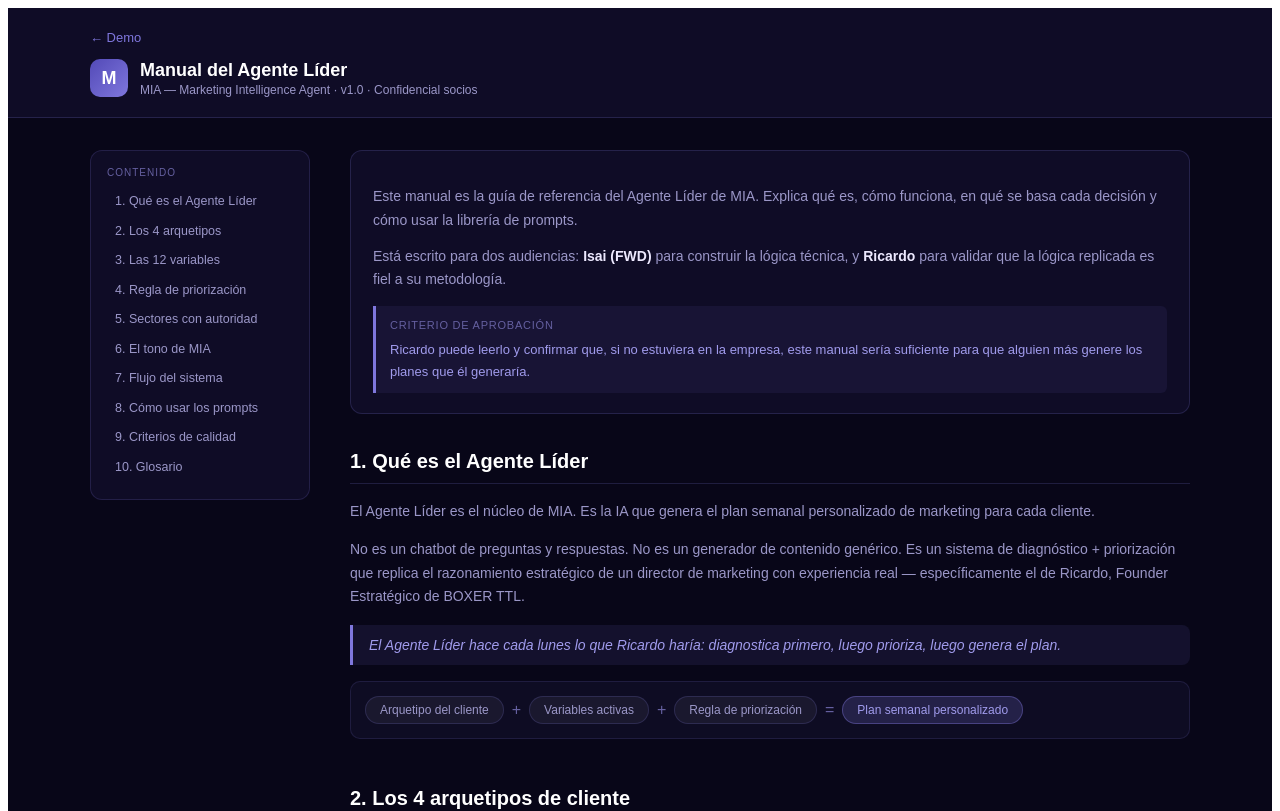
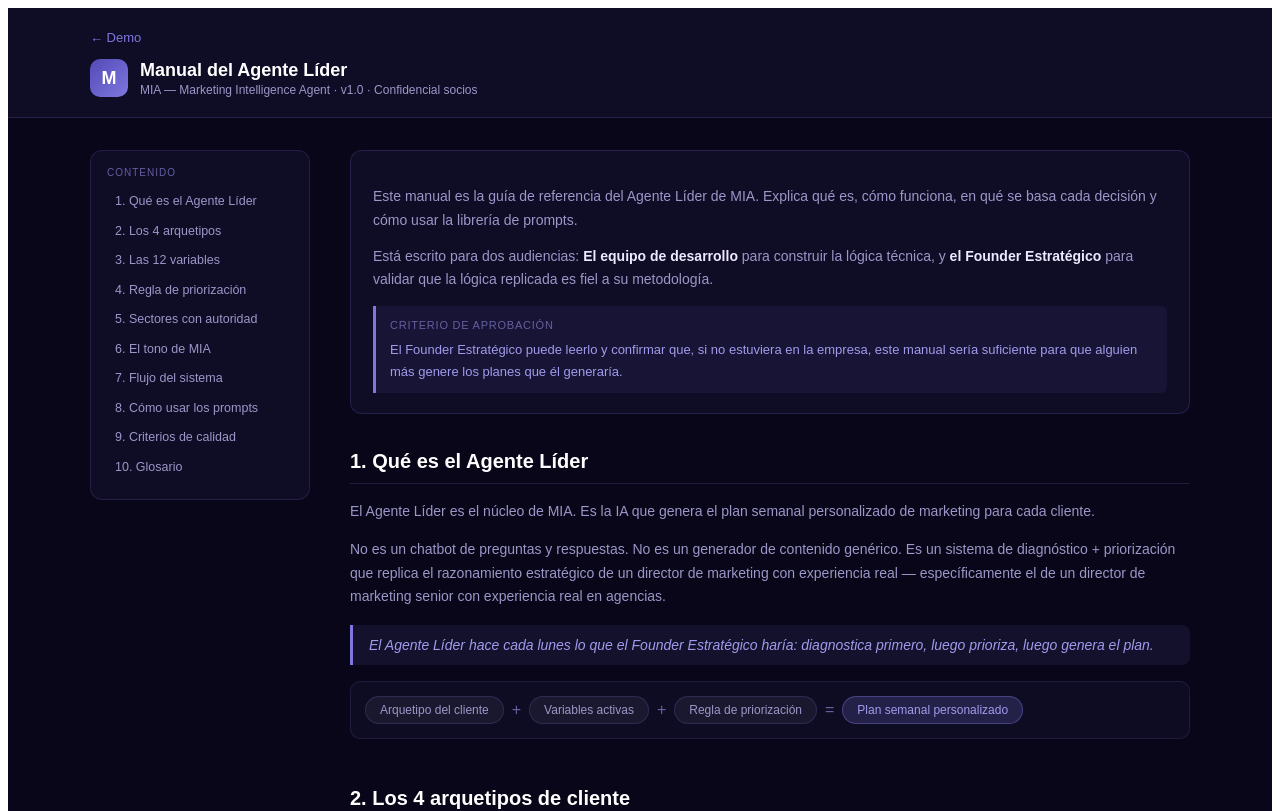
Before and after one commit to angelavlqzg-code/MIA-demo-v1.0, a Next.js app: page /manual in a window 1280 px wide. Shown: the top 811 px of the page. Built offline with nearby package versions, Linux system fonts and the light colour scheme.

Commit message:
Add files via upload

```diff
--- a/pages/manual.js
+++ b/pages/manual.js
@@ -52,10 +52,10 @@
             {/* Intro */}
             <div className="man-intro-box">
               <p>Este manual es la guía de referencia del Agente Líder de MIA. Explica qué es, cómo funciona, en qué se basa cada decisión y cómo usar la librería de prompts.</p>
-              <p style={{marginTop: 8}}>Está escrito para dos audiencias: <strong>Isai (FWD)</strong> para construir la lógica técnica, y <strong>Ricardo</strong> para validar que la lógica replicada es fiel a su metodología.</p>
+              <p style={{marginTop: 8}}>Está escrito para dos audiencias: <strong>El equipo de desarrollo</strong> para construir la lógica técnica, y <strong>el Founder Estratégico</strong> para validar que la lógica replicada es fiel a su metodología.</p>
               <div className="man-criterio">
                 <span className="man-criterio-label">Criterio de aprobación</span>
-                Ricardo puede leerlo y confirmar que, si no estuviera en la empresa, este manual sería suficiente para que alguien más genere los planes que él generaría.
+                El Founder Estratégico puede leerlo y confirmar que, si no estuviera en la empresa, este manual sería suficiente para que alguien más genere los planes que él generaría.
               </div>
             </div>
 
@@ -63,8 +63,8 @@
             <section id="que-es">
               <h2>1. Qué es el Agente Líder</h2>
               <p>El Agente Líder es el núcleo de MIA. Es la IA que genera el plan semanal personalizado de marketing para cada cliente.</p>
-              <p>No es un chatbot de preguntas y respuestas. No es un generador de contenido genérico. Es un sistema de diagnóstico + priorización que replica el razonamiento estratégico de un director de marketing con experiencia real — específicamente el de Ricardo, Founder Estratégico de BOXER TTL.</p>
-              <div className="man-highlight">El Agente Líder hace cada lunes lo que Ricardo haría: diagnostica primero, luego prioriza, luego genera el plan.</div>
+              <p>No es un chatbot de preguntas y respuestas. No es un generador de contenido genérico. Es un sistema de diagnóstico + priorización que replica el razonamiento estratégico de un director de marketing con experiencia real — específicamente el de un director de marketing senior con experiencia real en agencias.</p>
+              <div className="man-highlight">El Agente Líder hace cada lunes lo que el Founder Estratégico haría: diagnostica primero, luego prioriza, luego genera el plan.</div>
               <div className="man-formula">
                 <div className="man-formula-pill">Arquetipo del cliente</div>
                 <span className="man-formula-op">+</span>
@@ -150,7 +150,7 @@
             {/* 3 */}
             <section id="variables">
               <h2>3. Las 12 variables de decisión del lunes</h2>
-              <p>Ricardo no prioriza tareas — prioriza diagnósticos. Antes de decir qué hacer esta semana, evalúa el estado de estas variables. El Agente Líder replica ese diagnóstico.</p>
+              <p>El sistema no prioriza tareas — prioriza diagnósticos. Antes de decir qué hacer esta semana, evalúa el estado de estas variables. El Agente Líder replica ese diagnóstico.</p>
 
               <h3>Las 9 variables base</h3>
               <div className="man-table-wrap">
@@ -352,7 +352,7 @@
                   ['Las instrucciones son ejecutables sin asesor externo','Una persona sin experiencia de marketing puede seguirlas'],
                   ['El tono pasa el filtro de frases SÍ/NO','Verificar contra la lista de prohibidos del MIA-SYS-001'],
                   ['Sin anglicismos sin contexto','Búsqueda de KPI, insights, engagement, awareness'],
-                  ['Ricardo califica el plan ≥ 4/5','Ejecutable por pyme MX + tono MX + instrucciones claras'],
+                  ['El Founder califica el plan ≥ 4/5','Ejecutable por pyme MX + tono MX + instrucciones claras'],
                 ].map(([c, v]) => (
                   <div className="man-check-row" key={c}>
                     <div className="man-check-box">✓</div>
```
